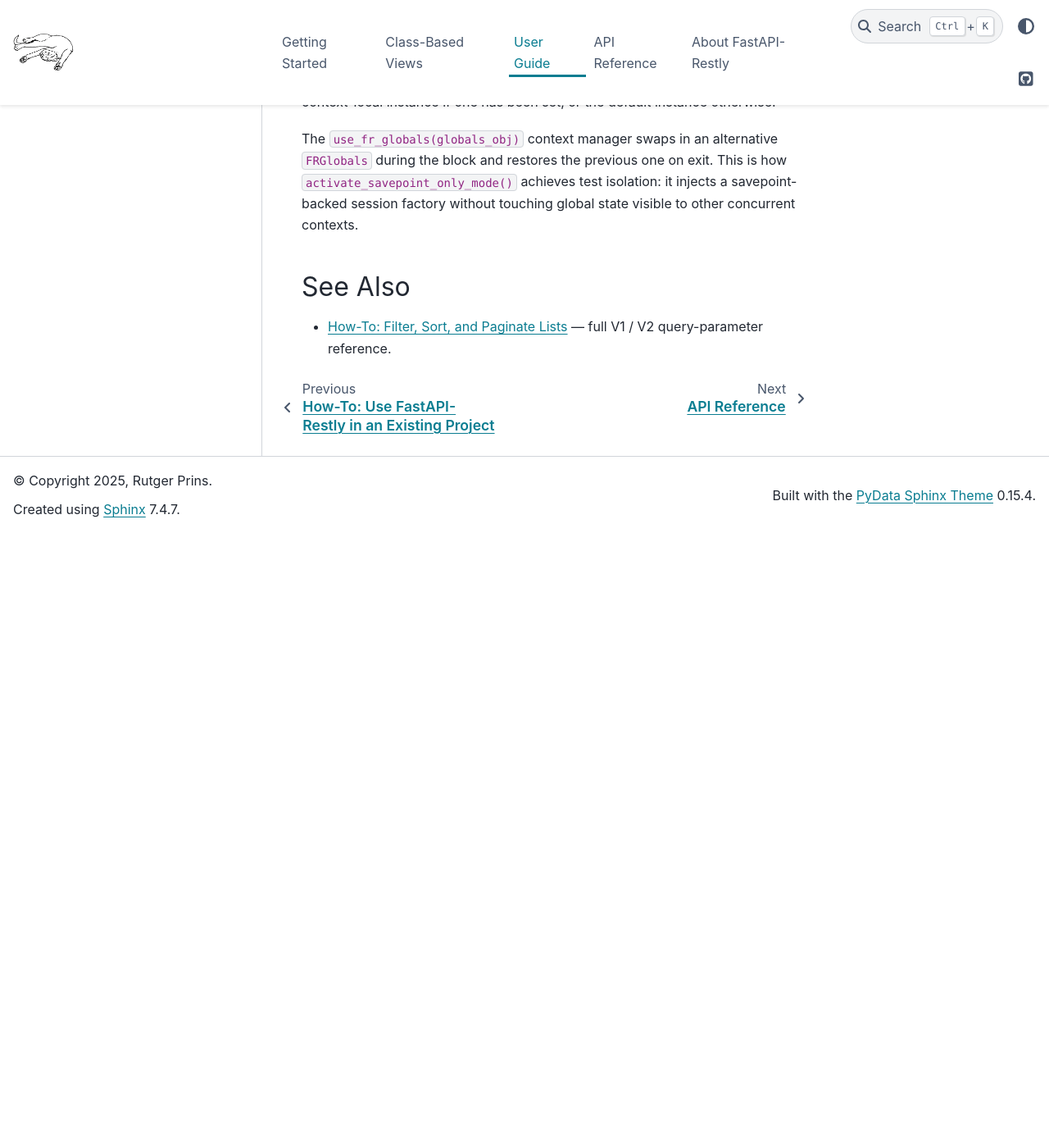
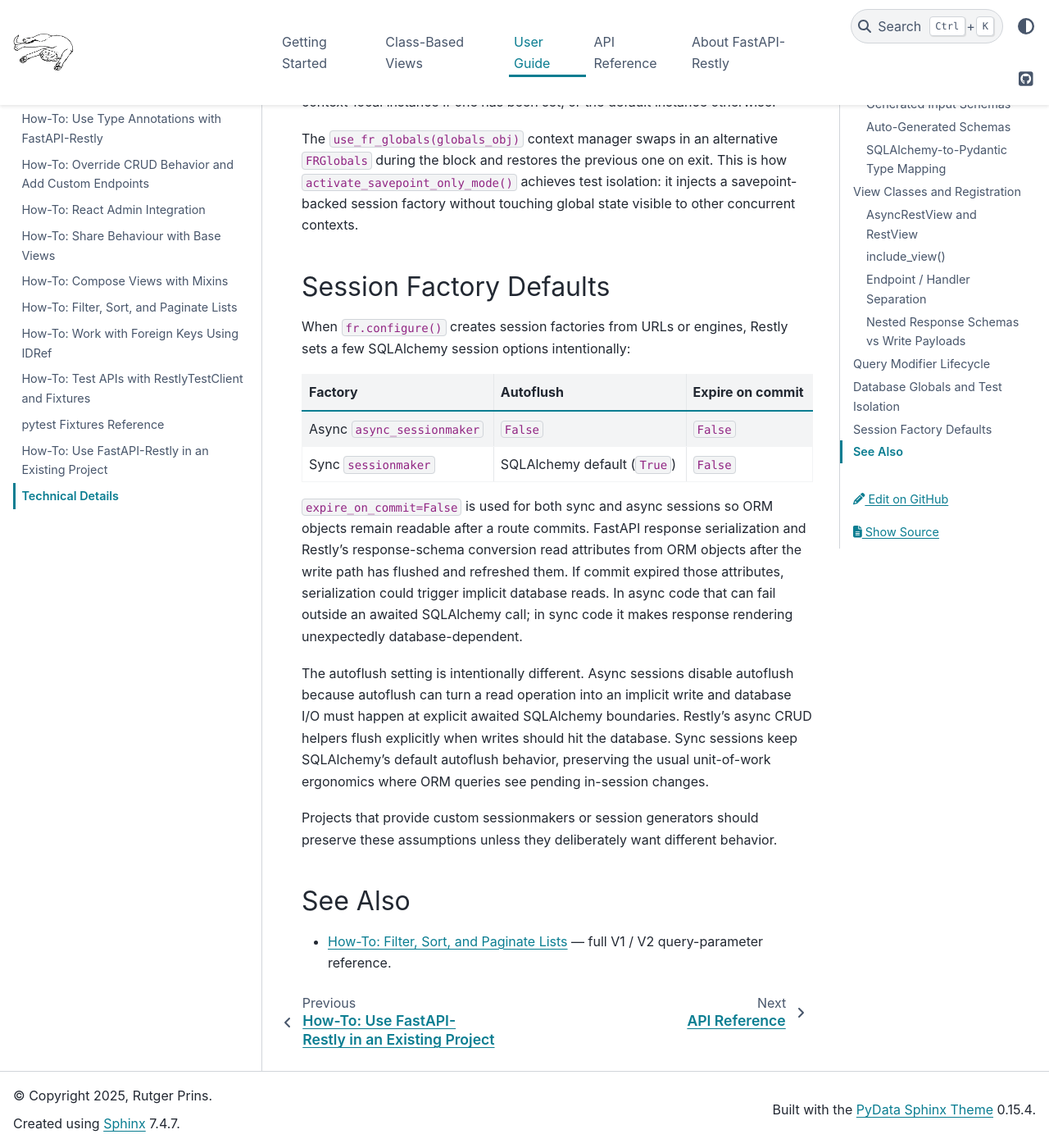
Before and after one commit to rjprins/fastapi-restly, a Sphinx documentation site: the page built from docs/technical_details.md, in a window 1280 px wide and 1400 px high, scrolled down 6357 px. Shown: the whole window at 82% size. Built offline with Sphinx 7.4.7 and the PyData theme 0.15.4, drawn with Linux system fonts in a browser that asks for light colours; before the commit the page ends 7007 px from its top, so only the background shows below that.

Commit message:
docs: document session factory defaults

```diff
--- a/docs/technical_details.md
+++ b/docs/technical_details.md
@@ -232,6 +232,34 @@ The `use_fr_globals(globals_obj)` context manager swaps in an alternative
 savepoint-backed session factory without touching global state visible to other
 concurrent contexts.
 
+## Session Factory Defaults
+
+When `fr.configure()` creates session factories from URLs or engines, Restly
+sets a few SQLAlchemy session options intentionally:
+
+| Factory | Autoflush | Expire on commit |
+|---|---|---|
+| Async `async_sessionmaker` | `False` | `False` |
+| Sync `sessionmaker` | SQLAlchemy default (`True`) | `False` |
+
+`expire_on_commit=False` is used for both sync and async sessions so ORM
+objects remain readable after a route commits. FastAPI response serialization
+and Restly's response-schema conversion read attributes from ORM objects after
+the write path has flushed and refreshed them. If commit expired those
+attributes, serialization could trigger implicit database reads. In async code
+that can fail outside an awaited SQLAlchemy call; in sync code it makes response
+rendering unexpectedly database-dependent.
+
+The autoflush setting is intentionally different. Async sessions disable
+autoflush because autoflush can turn a read operation into an implicit write and
+database I/O must happen at explicit awaited SQLAlchemy boundaries. Restly's
+async CRUD helpers flush explicitly when writes should hit the database. Sync
+sessions keep SQLAlchemy's default autoflush behavior, preserving the usual
+unit-of-work ergonomics where ORM queries see pending in-session changes.
+
+Projects that provide custom sessionmakers or session generators should preserve
+these assumptions unless they deliberately want different behavior.
+
 ## See Also
 
 - [How-To: Filter, Sort, and Paginate Lists](howto_query_modifiers.md) — full
```
Also changed, not shown: docs/howto_existing_project.md (+6 -0 lines).
